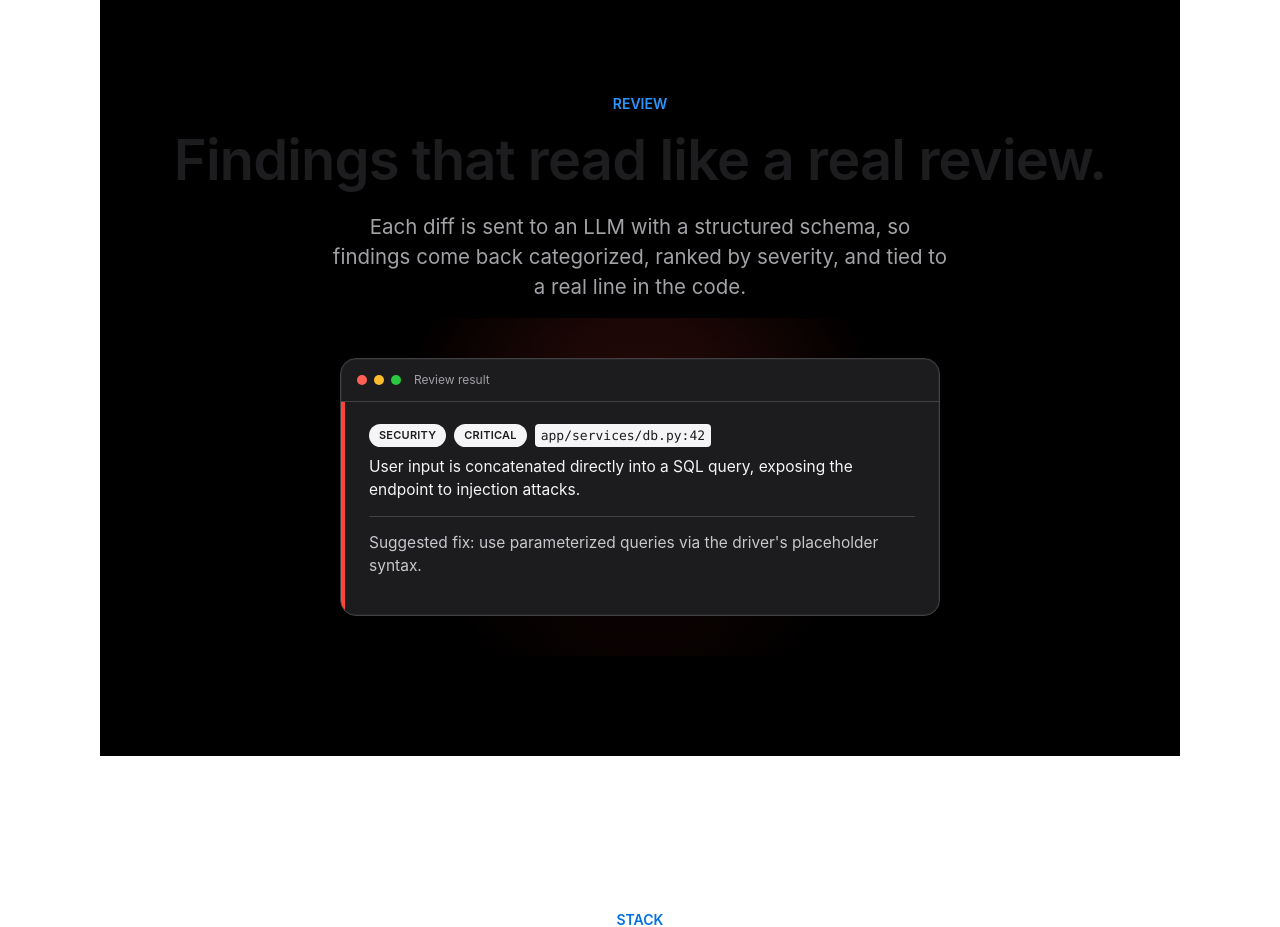
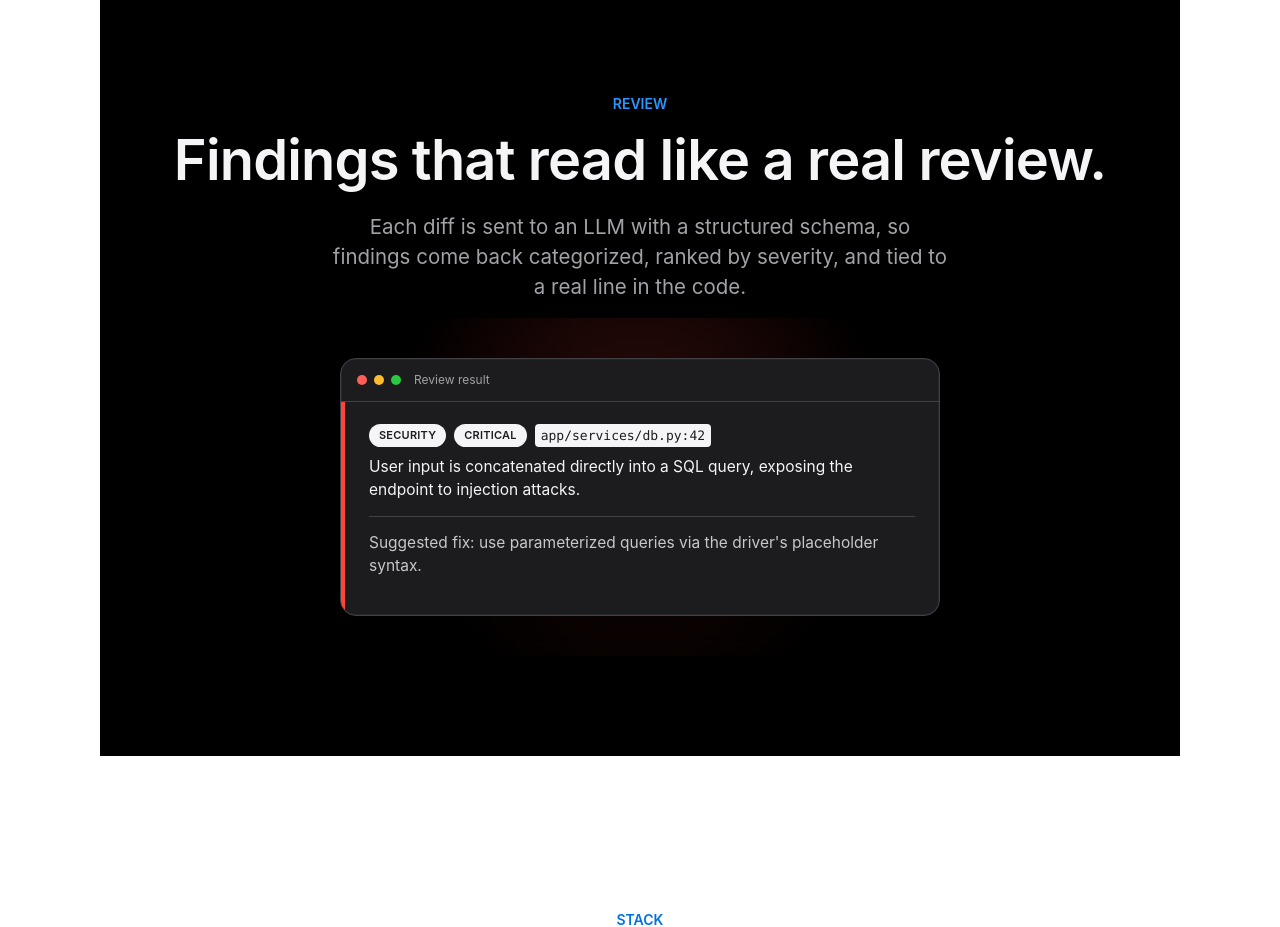
Before and after one commit to ApparentlyTejas/ai-code-review-assistant, a React (Vite) app in the folder frontend/: page / in a window 1280 px wide. Shown: the part 1620-2547 px from the top of the page. Built offline with nearby package versions, Linux system fonts and the light colour scheme.

Commit message:
Fix invisible heading color in dark section

```diff
--- a/frontend/src/index.css
+++ b/frontend/src/index.css
@@ -525,6 +525,10 @@ pre {
   color: var(--text-on-dark);
 }
 
+.section-dark h2 {
+  color: var(--text-on-dark);
+}
+
 .section-dark .section-eyebrow {
   color: var(--accent-dark-bg);
 }
```
